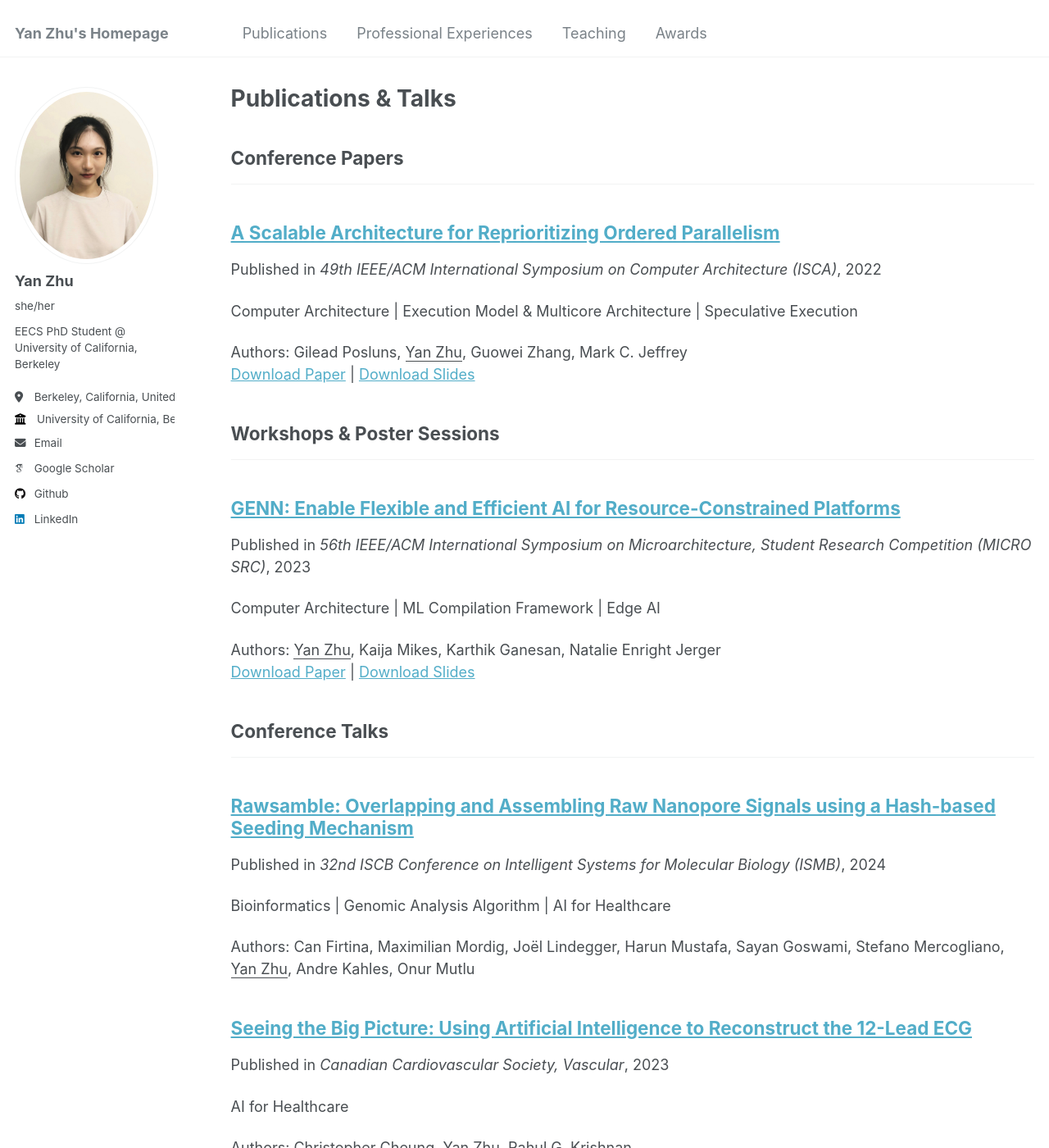
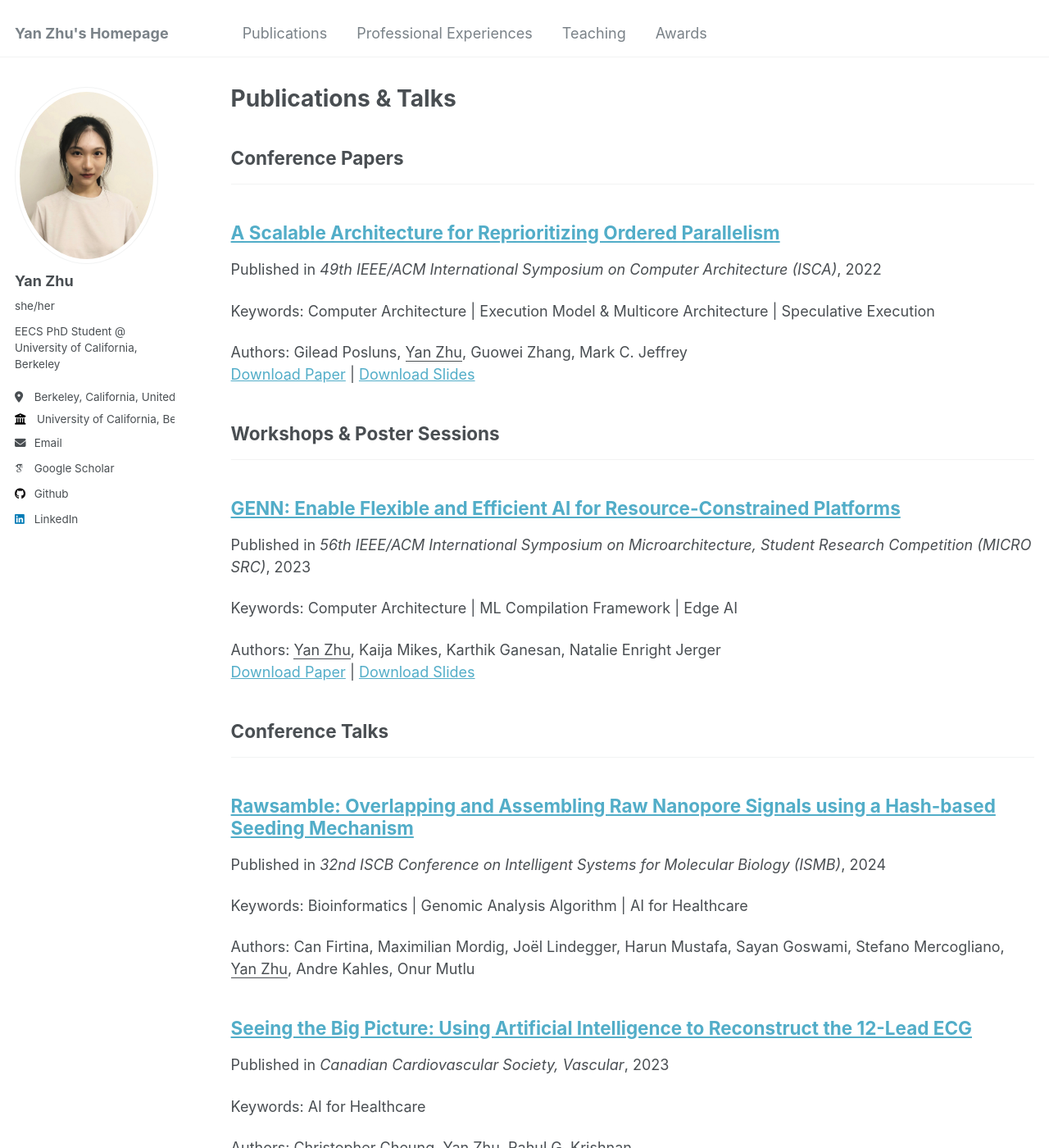
Before and after one commit to zhuyan0619/zhuyan0619.github.io, a Jekyll site: the page built from _pages/publications.html, in a window 1280 px wide and 1400 px high. Shown: the whole window at 82% size. Built offline with Jekyll 4.4.1, drawn with Linux system fonts in a browser that asks for light colours; some web fonts are replaced; some of the changed text lies outside the part shown.

Commit message:
formatting

```diff
--- a/_publications/GENN.md
+++ b/_publications/GENN.md
@@ -3,7 +3,7 @@ title: "GENN: Enable Flexible and Efficient AI for Resource-Constrained Platform
 collection: publications
 category: workshops
 permalink: /publication/GENN
-excerpt: 'Computer Architecture \| ML Compilation Framework \| Edge AI'
+excerpt: 'Keywords: Computer Architecture \| ML Compilation Framework \| Edge AI'
 date: 2023-10-30
 venue: '56th IEEE/ACM International Symposium on Microarchitecture, Student Research Competition (MICRO SRC)'
 slidesurl: 'http://zhuyan0619.github.io/files/GENN_presentation.pdf'
--- a/_publications/HIVE.md
+++ b/_publications/HIVE.md
@@ -3,7 +3,7 @@
 collection: publications
 category: conferences
 permalink: /publication/HIVE
-excerpt: 'Computer Architecture \| Execution Model & Multicore Architecture \| Speculative Execution'
+excerpt: 'Keywords: Computer Architecture \| Execution Model & Multicore Architecture \| Speculative Execution'
 date: 2022-06-19
 venue: '49th IEEE/ACM International Symposium on Computer Architecture (ISCA)'
 slidesurl: 'http://zhuyan0619.github.io/files/HIVE_presentation.pdf'
--- a/_publications/Rawsamble.md
+++ b/_publications/Rawsamble.md
@@ -3,7 +3,7 @@ title: "Rawsamble: Overlapping and Assembling Raw Nanopore Signals using a Hash-
 collection: publications
 category: "talks"
 permalink: /publication/Rawsamble
-excerpt: 'Bioinformatics \| Genomic Analysis Algorithm \| AI for Healthcare'
+excerpt: 'Keywords: Bioinformatics \| Genomic Analysis Algorithm \| AI for Healthcare'
 date: 2024-07-14
 venue: "32nd ISCB Conference on Intelligent Systems for Molecular Biology (ISMB)"
 location: "Montreal, Quebec, Canada"
--- a/_publications/TCAIREM.md
+++ b/_publications/TCAIREM.md
@@ -3,7 +3,7 @@ title: "Novel Approaches in 12-Lead Electrocardiogram Signal Reconstruction"
 collection: publications
 category: "talks"
 permalink: /publication/TCAIREM
-excerpt: 'AI for Healthcare'
+excerpt: 'Keywords: AI for Healthcare'
 venue: "T-CAIREM AI in Medicine Conference"
 date: 2023-10-13
 location: "Toronto, Ontario, Canada"
--- a/_publications/Vascular.md
+++ b/_publications/Vascular.md
@@ -3,7 +3,7 @@ title: "Seeing the Big Picture: Using Artificial Intelligence to Reconstruct the
 collection: publications
 category: "talks"
 permalink: /publication/Vascular
-excerpt: 'AI for Healthcare'
+excerpt: 'Keywords: AI for Healthcare'
 venue: "Canadian Cardiovascular Society, Vascular"
 date: 2023-10-29
 location: "Montreal, Quebec, Canada"
```
Also changed, not shown: _pages/experiences.md (+3 -3 lines).
